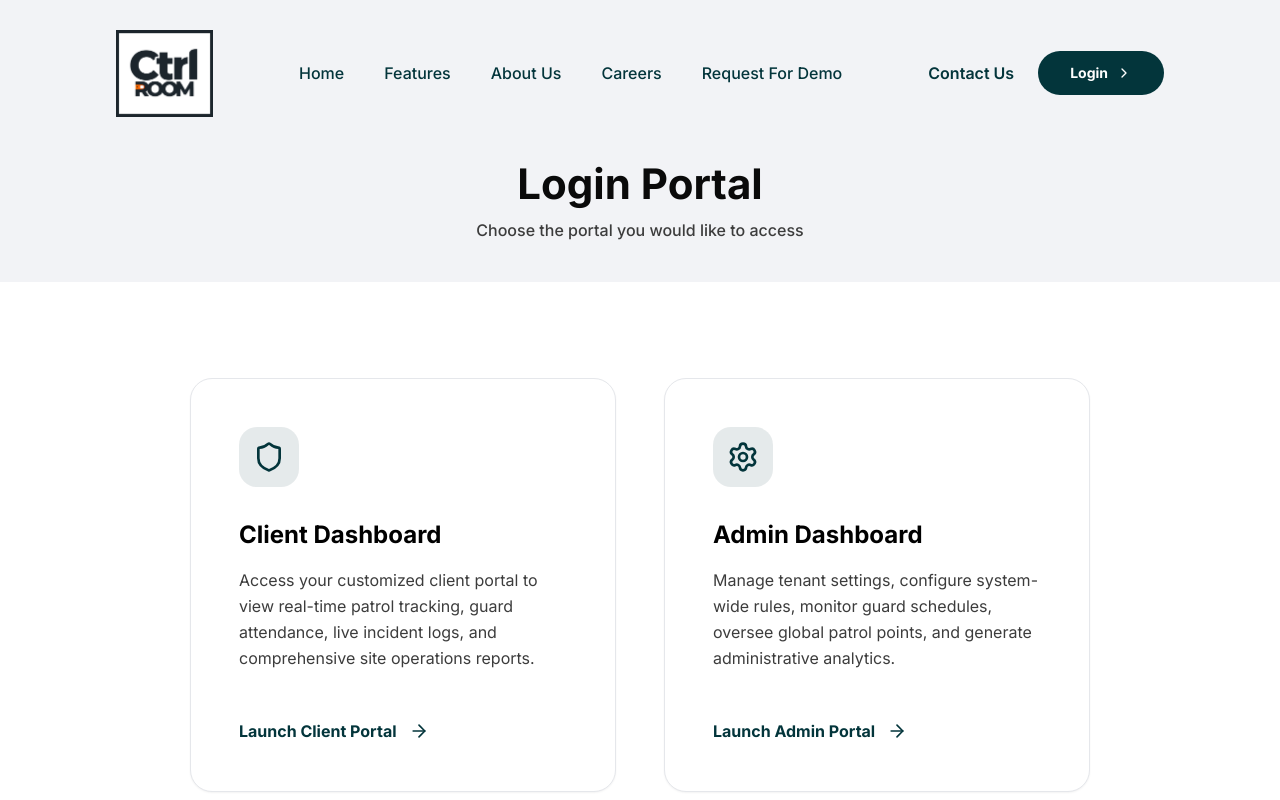
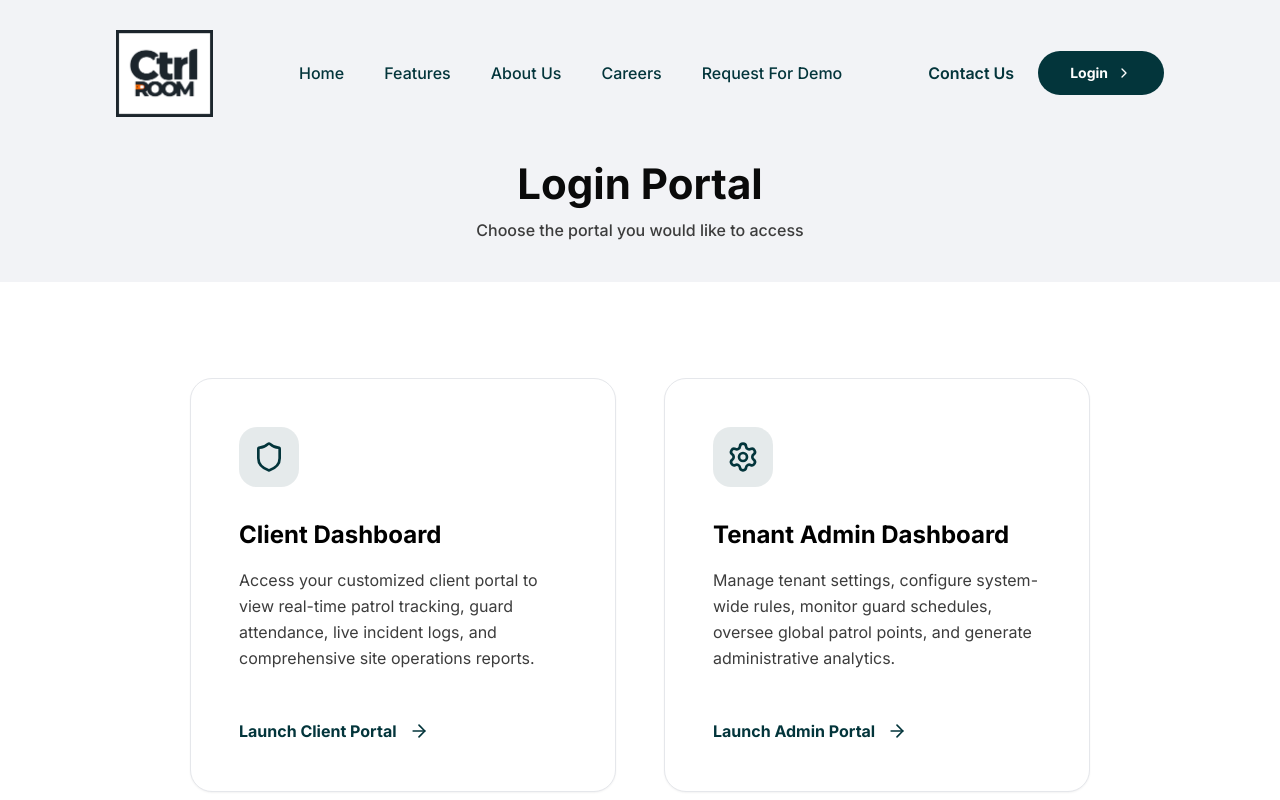
Before and after one commit to info-thathwaa/ctrl-room-web, a Next.js app: page /login in a window 1280 px wide. Shown: the top 800 px of the page. Built offline with nearby package versions, Linux system fonts and the light colour scheme.

Commit message:
feat: add LoginSelection component to provide gateway to client and admin dashboards

```diff
--- a/components/login/LoginSelection.tsx
+++ b/components/login/LoginSelection.tsx
@@ -96,7 +96,7 @@ const LoginSelection = () => {
                   <Settings className="w-8 h-8" />
                 </div>
                 <h2 className="text-2xl font-bold text-black mb-4 transition-colors group-hover:text-[#03353B]">
-                  Admin Dashboard
+                  Tenant Admin Dashboard
                 </h2>
                 <p className="text-base text-[#3C3C3C] leading-relaxed mb-8">
                   Manage tenant settings, configure system-wide rules, monitor guard schedules, oversee global patrol points, and generate administrative analytics.
```
